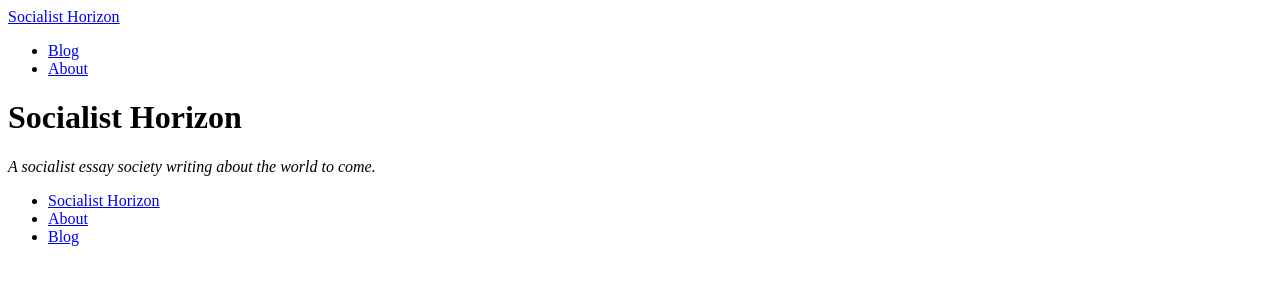
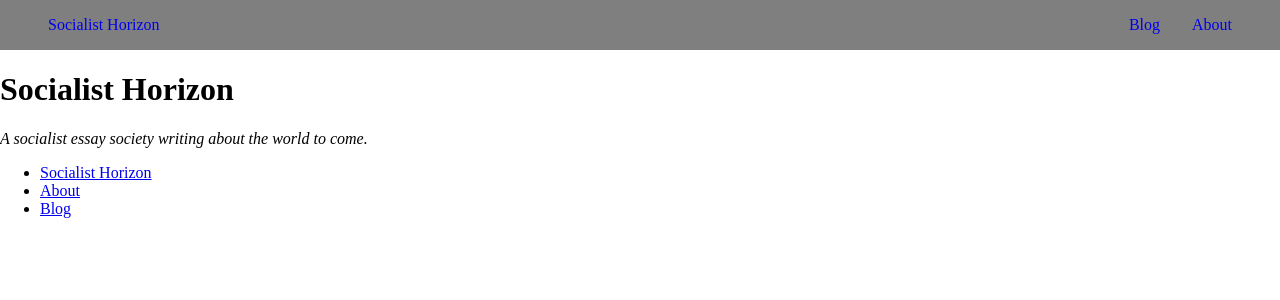
Before and after one commit to socialisthorizon/socialisthorizon.github.io, a Jekyll site: the page built from index.md, in a window 1280 px wide. Shown: the top 300 px of the page. Built offline with Jekyll 4.4.1, drawn with Linux system fonts in a browser that asks for light colours; some web fonts are replaced.

Commit message:
Style top menu (part 1)

```diff
--- /dev/null
+++ b/assets/css/_sass/_layouts/_default.scss
@@ -0,0 +1,3 @@
+body {
+	margin: 0;
+}
--- /dev/null
+++ b/assets/css/_sass/_nav/_top-menu.scss
@@ -0,0 +1,28 @@
+.top-menu-wrapper {
+	display: flex;
+	justify-content: space-between;
+	margin: 0;
+	padding: 1em 0em;
+	background-color: hsla(0, 0, 0, .5);
+	a {
+		padding: 0 1em;
+		line-height: 1;
+		text-decoration: none;
+	}
+	@media screen and (min-width: 600px) {
+		padding: 1em 2em;
+	}
+}
+
+.top-menu__title {
+
+}
+
+.top-menu__list {
+	display: flex;
+	list-style-type: none;
+	margin: 0;
+	li {
+
+	}
+}
--- a/assets/css/style.scss
+++ b/assets/css/style.scss
@@ -20,10 +20,10 @@
 @import '_vars/fonts';
 
 // layouts:
-// @import '_layouts/blog-post';
+@import '_layouts/default';
 
 // nav:
-//@import '_nav/dropdown-menu';
+@import '_nav/top-menu';
 //@import '_nav/footer';
 
 // pages:
```
Also changed, not shown: 1 other file.
